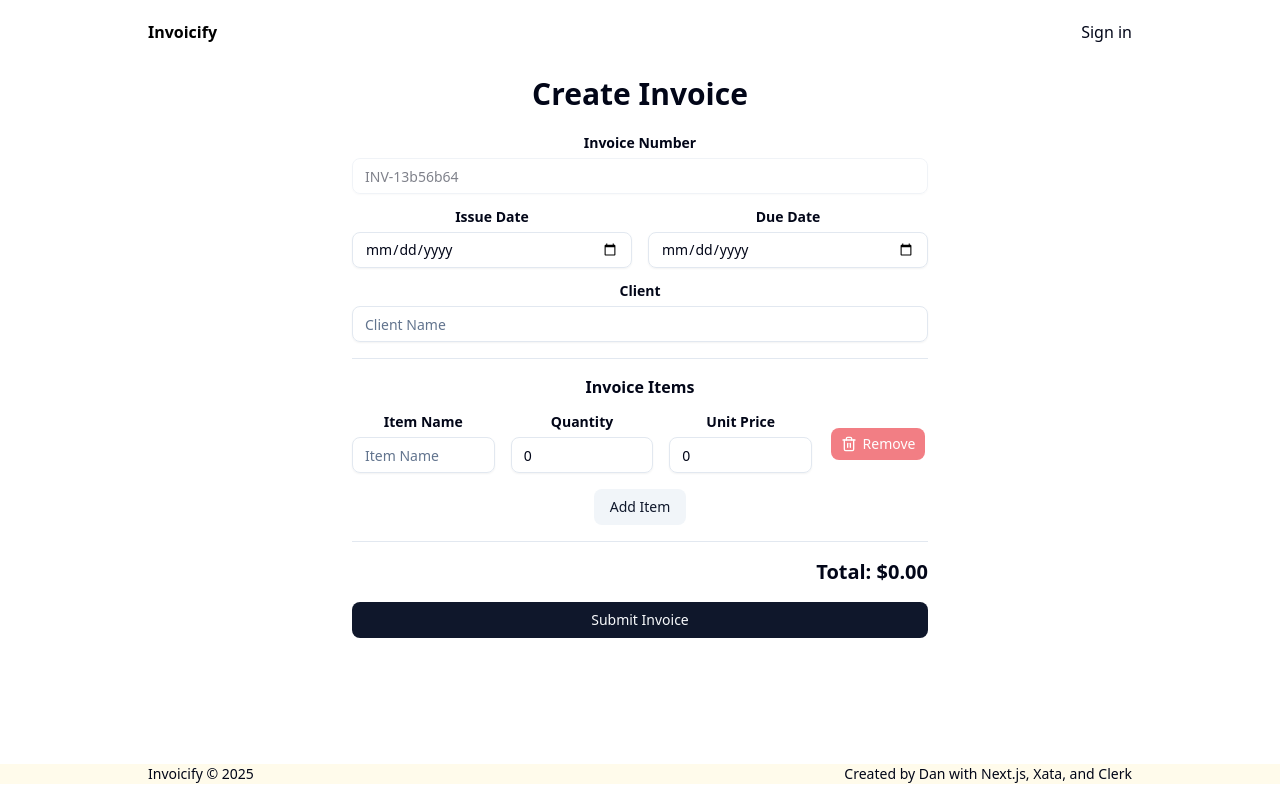
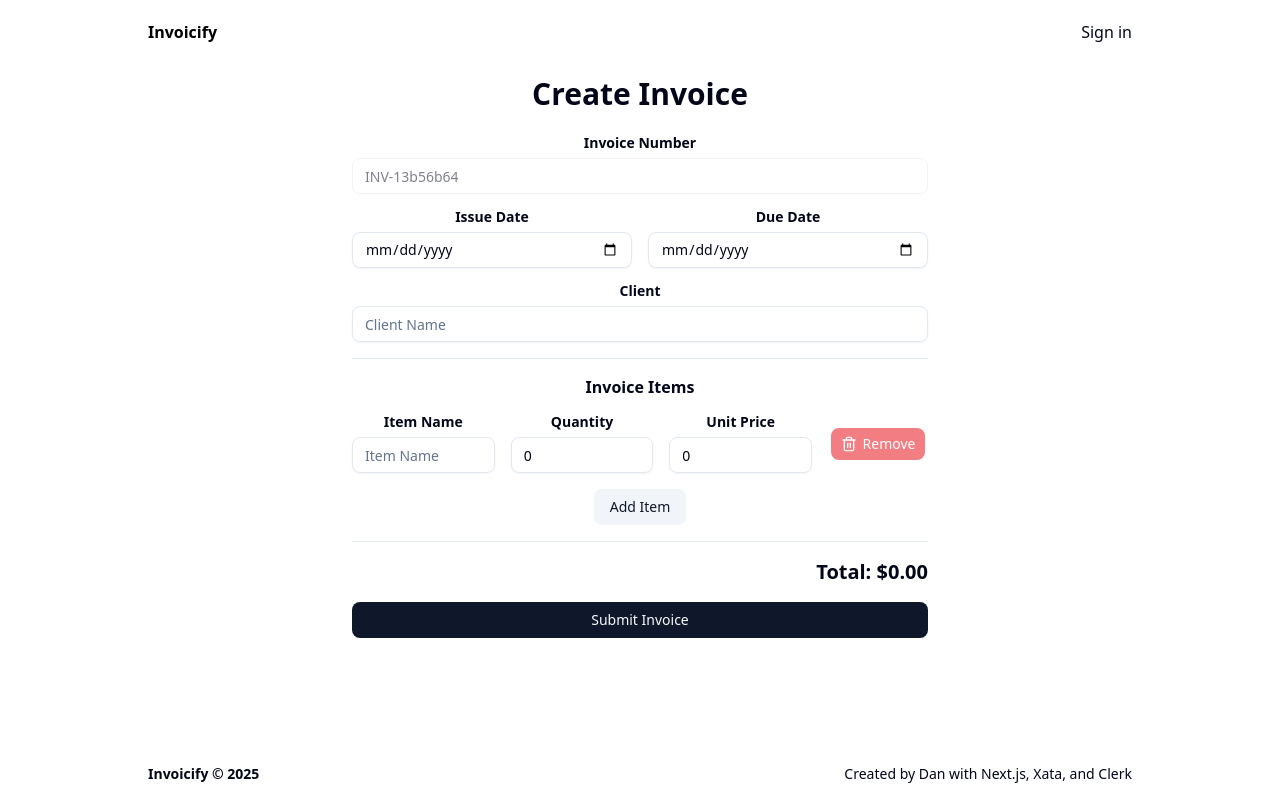
Before and after one commit to zzelif/invoice-shortlist, a Next.js app: page /invoices/new in a window 1280 px wide. Built offline with nearby package versions, Linux system fonts and the light colour scheme; no server answers.

Commit message:
tweaks for the invoiceid page

```diff
--- a/src/app/invoices/[invoiceId]/page.tsx
+++ b/src/app/invoices/[invoiceId]/page.tsx
@@ -27,7 +27,7 @@ import { updateInvoiceStatus } from "@/app/actions";
 export default async function InvoicePage({
   params,
 }: {
-  params: { invoiceId: string };
+  params: { invoiceId?: string };
 }) {
   const { userId } = await auth();
 
@@ -37,14 +37,16 @@ export default async function InvoicePage({
 
   const invoiceId = Number(params.invoiceId);
 
-  if (!Number.isInteger(invoiceId)) {
+  if (!invoiceId) {
     notFound();
   }
 
   const [result] = await db
     .select()
     .from(Invoices)
-    .where(and(eq(Invoices.id, invoiceId), eq(Invoices.clientId, userId)))
+    .where(
+      and(eq(Invoices.id, Number(invoiceId)), eq(Invoices.clientId, userId))
+    )
     .limit(1);
 
   if (!result) {
--- a/src/components/footer.tsx
+++ b/src/components/footer.tsx
@@ -2,9 +2,11 @@ import Container from "@/components/container";
 
 const Footer = () => {
   return (
-    <footer className="mt-6 mb-4 bg-amber-50">
+    <footer className="mt-6 mb-4">
       <Container className="flex justify-between gap-4">
-        <p className="text-sm">Invoicify &copy; {new Date().getFullYear()}</p>
+        <p className="text-sm font-semibold">
+          Invoicify &copy; {new Date().getFullYear()}
+        </p>
         <p className="text-sm">Created by Dan with Next.js, Xata, and Clerk</p>
       </Container>
     </footer>
--- a/src/components/invoice-status.tsx
+++ b/src/components/invoice-status.tsx
@@ -12,6 +12,7 @@ import {
 import { Button } from "@/components/ui/button";
 import { ChevronDown } from "lucide-react";
 import { AVAILABLE_STATUSES } from "@/data/invoices";
+import { AvailableStatuses } from "@/db/schema";
 
 type Props = {
   invoiceId: number;
@@ -19,13 +20,13 @@ type Props = {
 };
 
 export default function InvoiceStatusForm({ invoiceId, currentStatus }: Props) {
-  const [status, setStatus] = useOptimistic(currentStatus, (_, s) => s);
+  const [status, setStatus] = useOptimistic<AvailableStatuses>(currentStatus);
 
   async function handleChange(statusId: string) {
     const formData = new FormData();
     formData.append("id", String(invoiceId));
     formData.append("status", statusId);
-    setStatus(statusId);
+    setStatus(statusId as AvailableStatuses);
     try {
       await updateInvoiceStatus(formData);
     } catch (err) {
```
